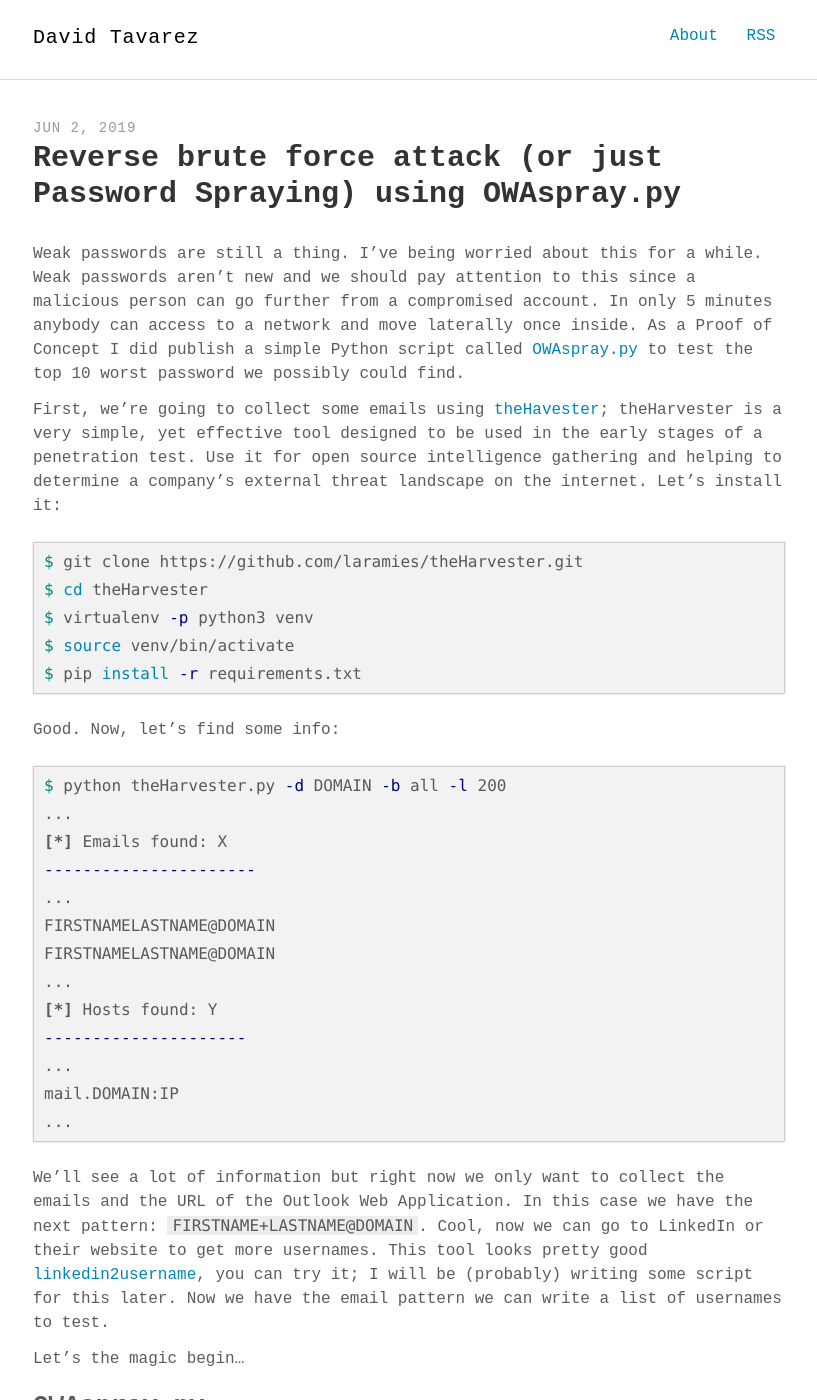
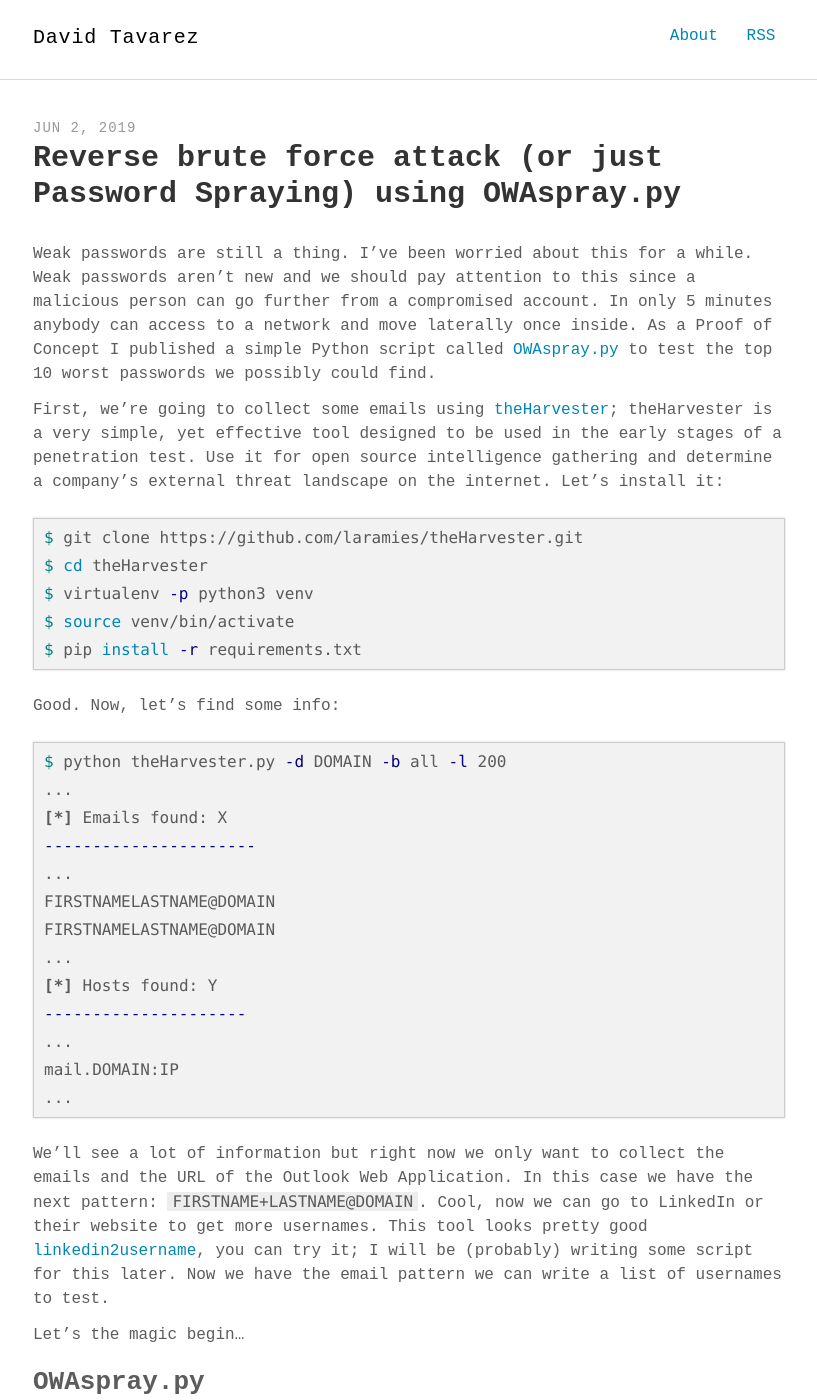
Before and after one commit to davidtavarez/davidtavarez.github.io, a Jekyll site: the page built from _posts/2019-06-02-reverse-brute-for-attack-owaspray.md, in a window 1280 px wide and 1400 px high. Shown: the whole window, without its empty margins (231-1048 px from the left). Built offline with Jekyll 4.4.1, drawn with Linux system fonts in a browser that asks for light colours; some web fonts are replaced; comment, search, counter and statistics services are not loaded; some of the changed text lies outside the part shown.

Commit message:
more typos

````diff
--- a/_posts/2019-06-02-reverse-brute-for-attack-owaspray.md
+++ b/_posts/2019-06-02-reverse-brute-for-attack-owaspray.md
@@ -7,9 +7,9 @@
 description: "How to use OWAspray.py to hack into Outlook Web App?"
 ---
 
-Weak passwords are still a thing. I've being worried about this for a while. Weak passwords aren't new and we should pay attention to this since a malicious person can go further from a compromised account. In only 5 minutes anybody can access to a network and move laterally once inside. As a Proof of Concept I did publish a simple Python script called [OWAspray.py](https://github.com/davidtavarez/owaspray) to test the top 10 worst password we possibly could find.
+Weak passwords are still a thing. I've been worried about this for a while. Weak passwords aren't new and we should pay attention to this since a malicious person can go further from a compromised account. In only 5 minutes anybody can access to a network and move laterally once inside. As a Proof of Concept I published a simple Python script called [OWAspray.py](https://github.com/davidtavarez/owaspray) to test the top 10 worst passwords we possibly could find.
 
-First, we're going to collect some emails using [theHavester](https://github.com/laramies/theHarvester); theHarvester is a very simple, yet effective tool designed to be used in the early stages of a penetration test. Use it for open source intelligence gathering and helping to determine a company's external threat landscape on the internet. Let's install it:
+First, we're going to collect some emails using [theHarvester](https://github.com/laramies/theHarvester); theHarvester is a very simple, yet effective tool designed to be used in the early stages of a penetration test. Use it for open source intelligence gathering and determine a company's external threat landscape on the internet. Let's install it:
 
 ```bash
 $ git clone https://github.com/laramies/theHarvester.git
@@ -43,7 +43,7 @@
 
 ## OWAspray.py
 
-Password spraying refers to the attack method that takes a large number of usernames and loops them with a single password. These attacks have become one of the favorite technique of attackers, as it has proved to be very effective for advancing through a network after having established a foothold inside. I did write a script to test this, let's try it:
+Password spraying refers to the attack method that takes a large number of usernames and loops them with a single password. These attacks have become one of the favorite technique of attackers, as it has proved to be very effective for advancing through a network after having established a foothold inside. I wrote a script to test this, let's try it:
 
 ```bash
 $ git clone https://github.com/davidtavarez/owaspray
````
Also changed, not shown: other parts of _posts/2019-06-02-reverse-brute-for-attack-owaspray.md (+2 -2 lines).
